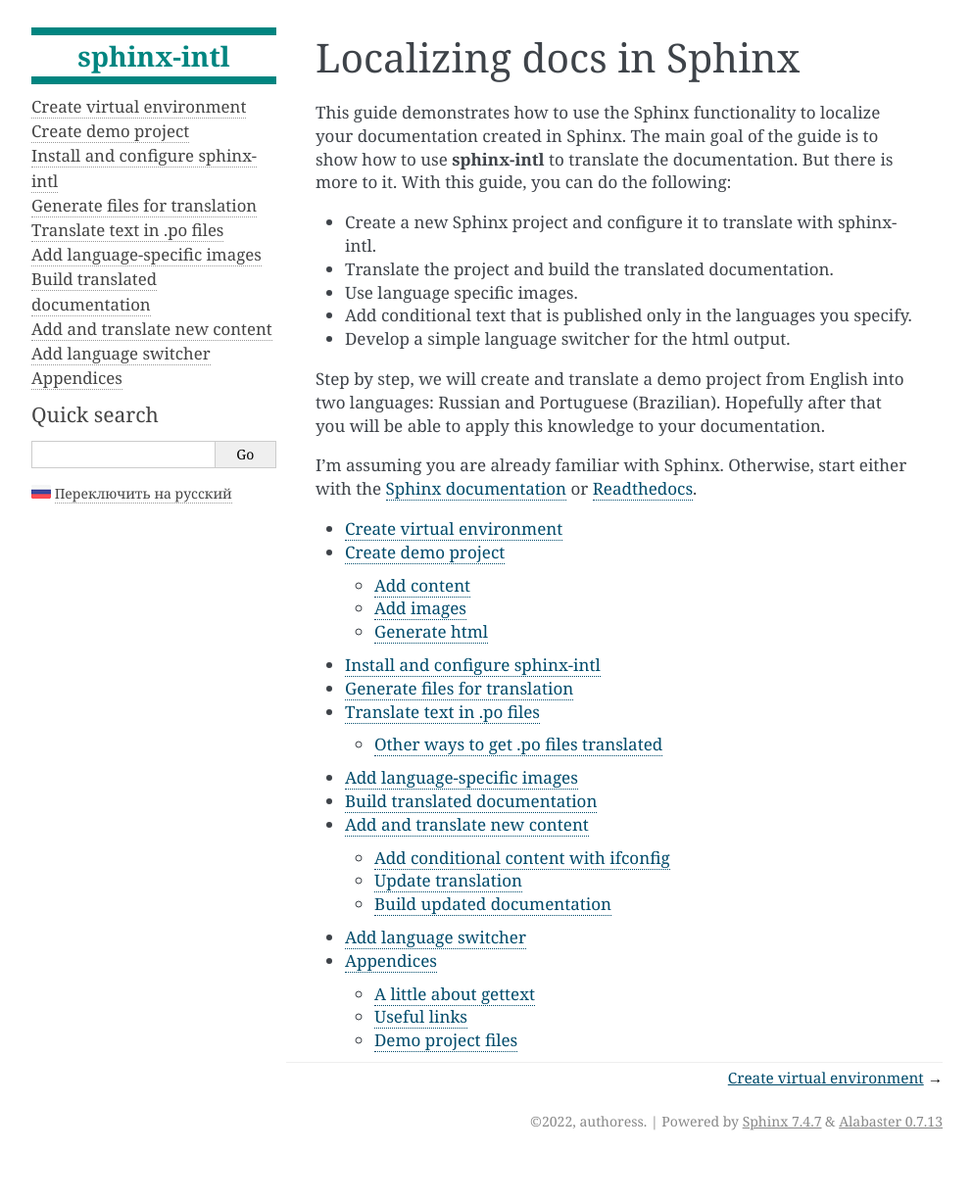
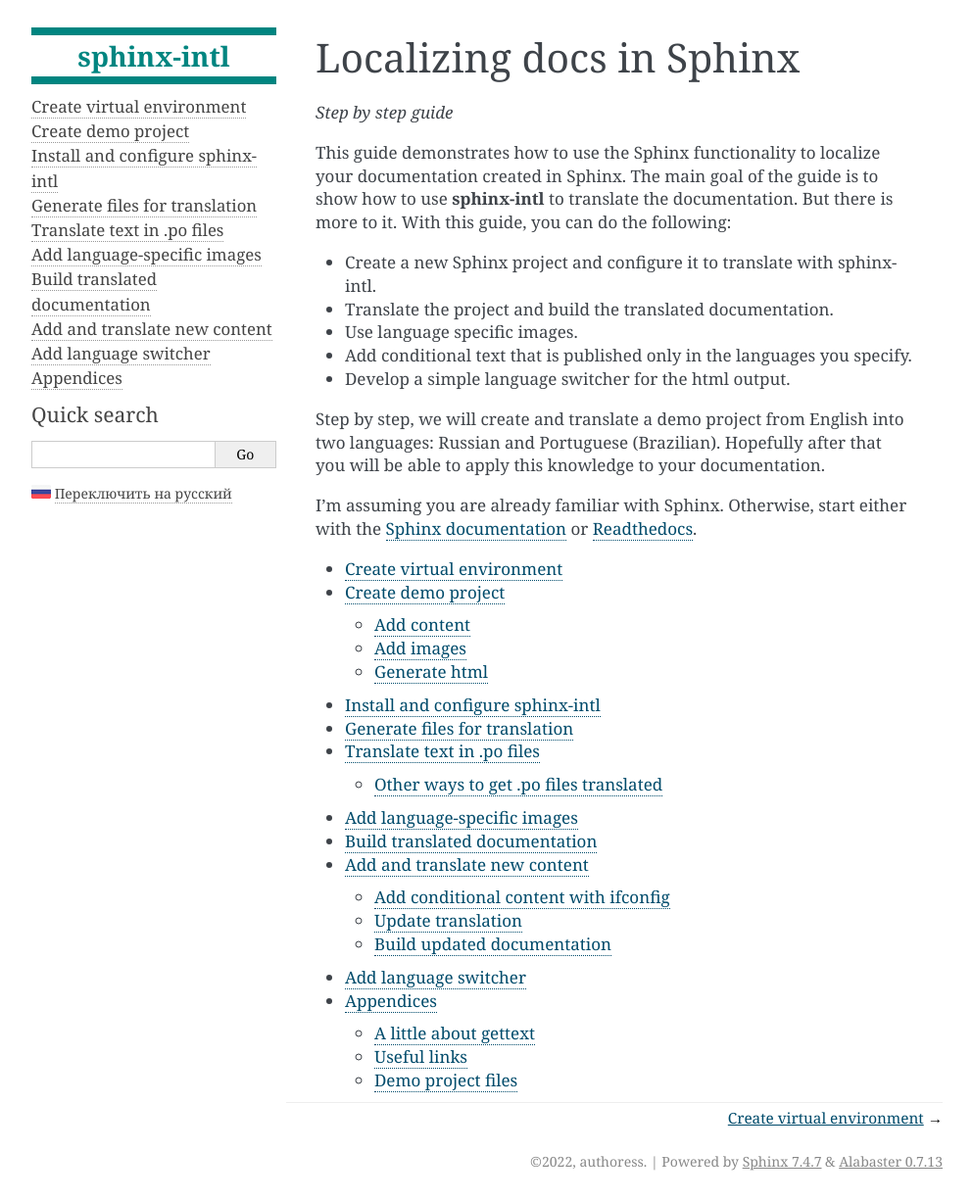
Before and after one commit to authoress/sphinx-intl-guide, a Sphinx documentation site: the page built from docs/index.rst, in a window 1280 px wide. Shown: the whole page at 98% size, without its empty margins (148-1141 px from the left). Built offline with Sphinx 7.4.7, drawn with Linux system fonts in a browser that asks for light colours; before the commit the page ends 1184 px from its top, so only the background shows below that.

Commit message:
Добавила подзаголовок

```diff
--- a/docs/index.rst
+++ b/docs/index.rst
@@ -1,5 +1,7 @@
 Localizing docs in Sphinx
 =========================
+
+*Step by step guide*
 
 This guide demonstrates how to use the Sphinx functionality to localize
 your documentation created in Sphinx. The main goal of the guide is to
```
Also changed, not shown: 2 other files.
